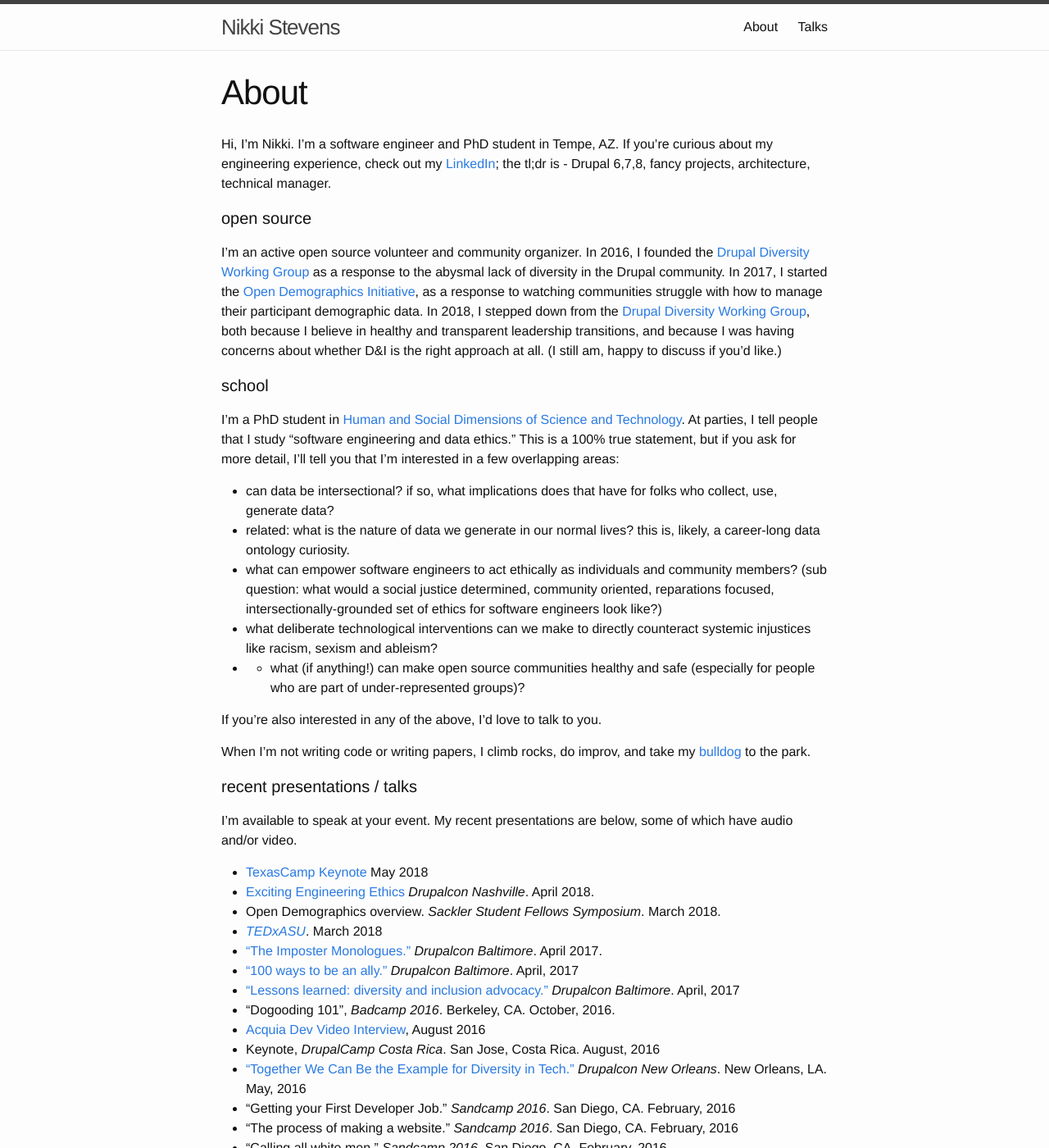
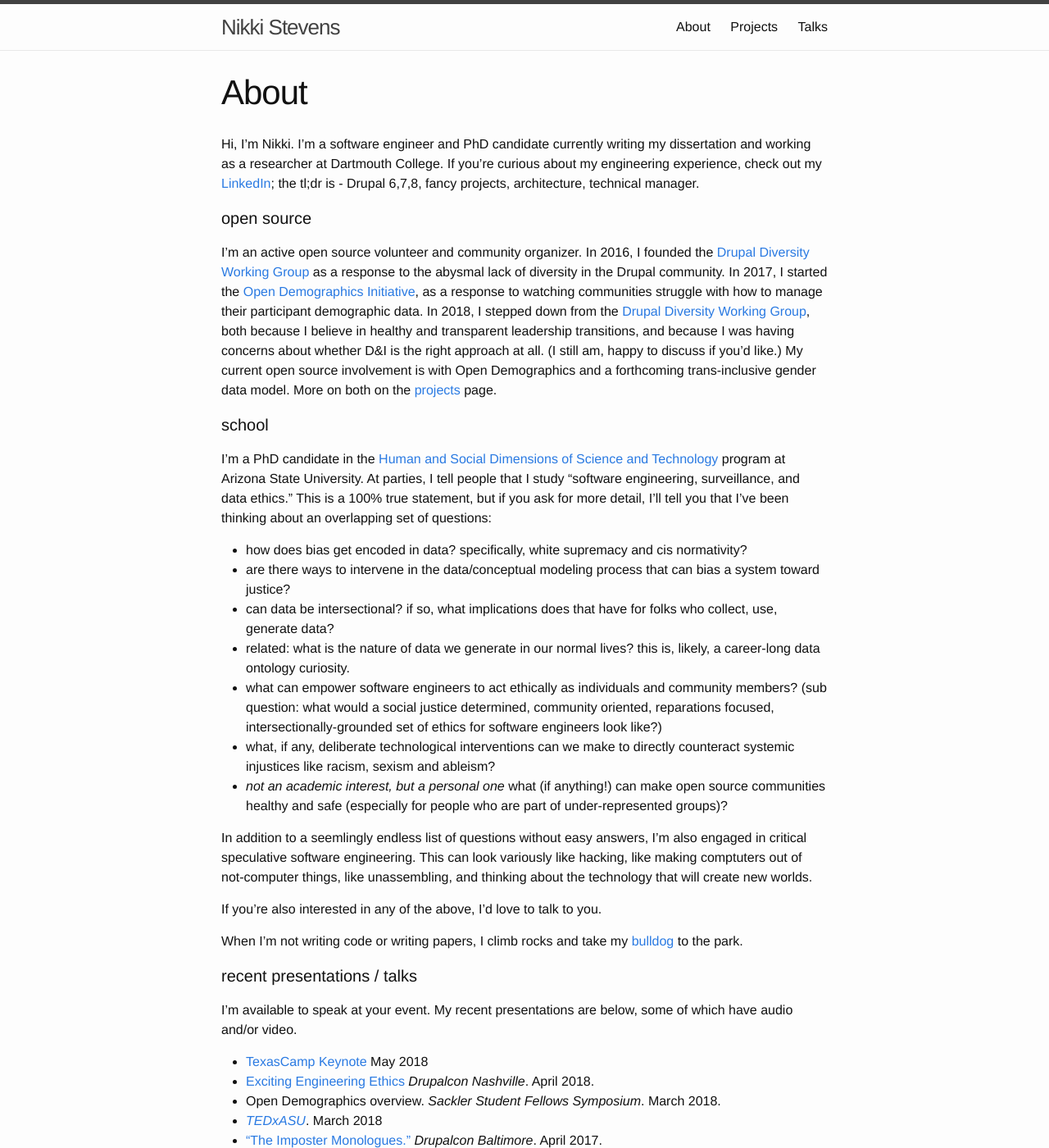
Before and after one commit to drnikki/old-personal-site, a Jekyll site: the page built from about.md, in a window 1280 px wide and 1400 px high. Shown: the whole window at 82% size. Built offline with Jekyll 4.4.1, drawn with Linux system fonts in a browser that asks for light colours; some of the changed text lies outside the part shown.

Commit message:
an update for 2019

```diff
--- a/_config.yml
+++ b/_config.yml
@@ -2,9 +2,9 @@
 title: Nikki Stevens
 email: nikki.stevens@asu.edu
 description: > # this means to ignore newlines until "baseurl:"
-  Nikki Stevens is an open-source software engineer and PhD student.
+  Nikki Stevens is an open-source software engineer and PhD candidate.
 baseurl: "" # the subpath of your site, e.g. /blog/
-url: "http://www.drnikki.org" # the base hostname & protocol for your site
+url: "http://www.nikkistevens.com" # the base hostname & protocol for your site
 twitter_username: drnikki
 github_username:  drnikki
 
--- a/about.md
+++ b/about.md
@@ -2,25 +2,29 @@
 layout: page
 title: About
 permalink: /about/
-description: Nikki Stevens is an open-source software engineer, PhD student, software engineering ethics researcher.  She is available for consulting and public speaking.
+description: Nikki Stevens is an open-source software engineer, PhD student, software engineering ethics researcher.  They are available for consulting and public speaking.
 ---
 
-Hi, I'm Nikki.  I'm a software engineer and PhD student in Tempe, AZ.  If you're curious about my engineering experience, check out my [LinkedIn][]; the tl;dr is - Drupal 6,7,8, fancy projects, architecture, technical manager.
+Hi, I'm Nikki.  I'm a software engineer and PhD candidate currently writing my dissertation and working as a researcher at Dartmouth College.  If you're curious about my engineering experience, check out my [LinkedIn][]; the tl;dr is - Drupal 6,7,8, fancy projects, architecture, technical manager.
 
 #### open source
-I'm an active open source volunteer and community organizer. In 2016, I founded the <a href="http://drupaldiversity.com">Drupal Diversity Working Group</a> as a response to the abysmal lack of diversity in the Drupal community. In 2017, I started the <a href="https://github.com/drnikki/open-demographics">Open Demographics Initiative</a>, as a response to watching communities struggle with how to manage their participant demographic data.   In 2018, I stepped down from the <a href="http://drupaldiversity.com">Drupal Diversity Working Group</a>, both because I believe in healthy and transparent leadership transitions, and because I was having concerns about whether D&I is the right approach at all. (I still am, happy to discuss if you'd like.)
+I'm an active open source volunteer and community organizer. In 2016, I founded the <a href="http://drupaldiversity.com">Drupal Diversity Working Group</a> as a response to the abysmal lack of diversity in the Drupal community. In 2017, I started the <a href="https://github.com/drnikki/open-demographics">Open Demographics Initiative</a>, as a response to watching communities struggle with how to manage their participant demographic data.   In 2018, I stepped down from the <a href="http://drupaldiversity.com">Drupal Diversity Working Group</a>, both because I believe in healthy and transparent leadership transitions, and because I was having concerns about whether D&I is the right approach at all. (I still am, happy to discuss if you'd like.) My current open source involvement is with Open Demographics and a forthcoming trans-inclusive gender data model. More on both on the <a href="/projects">projects</a> page.
 
 #### school
-I'm a PhD student in <a href="https://sfis.asu.edu/hsd-welcome">Human and Social Dimensions of Science and Technology</a>. At parties, I tell people that I study "software engineering and data ethics."  This is a 100% true statement, but if you ask for more detail, I'll tell you that I'm interested in a few overlapping areas:
+I'm a PhD candidate in the <a href="https://sfis.asu.edu/hsd-welcome">Human and Social Dimensions of Science and Technology</a> program at Arizona State University. At parties, I tell people that I study "software engineering, surveillance, and data ethics."  This is a 100% true statement, but if you ask for more detail, I'll tell you that I've been thinking about an overlapping set of questions:
+- how does bias get encoded in data? specifically, white supremacy and cis normativity?
+- are there ways to intervene in the data/conceptual modeling process that can bias a system toward justice?
 - can data be intersectional?  if so, what implications does that have for folks who collect, use, generate data?
 - related: what is the nature of data we generate in our normal lives? this is, likely, a career-long data ontology curiosity.
 - what can empower software engineers to act ethically as individuals and community members? (sub question: what would a social justice determined, community oriented, reparations focused, intersectionally-grounded set of ethics for software engineers look like?)
-- what deliberate technological interventions can we make to directly counteract systemic injustices like racism, sexism and ableism?
-- - what (if anything!) can make open source communities healthy and safe (especially for people who are part of under-represented groups)?
+- what, if any, deliberate technological interventions can we make to directly counteract systemic injustices like racism, sexism and ableism?
+- _not an academic interest, but a personal one_ what (if anything!) can make open source communities healthy and safe (especially for people who are part of under-represented groups)?
+
+In addition to a seemlingly endless list of questions without easy answers, I'm also engaged in critical speculative software engineering.  This can look variously like hacking, like making comptuters out of not-computer things, like unassembling, and thinking about the technology that will create new worlds.
 
 If you're also interested in any of the above, I'd love to talk to you.
 
-When I'm not writing code or writing papers, I climb rocks, do improv, and take my [bulldog][] to the park.
+When I'm not writing code or writing papers, I climb rocks and take my [bulldog][] to the park.
 
 #### recent presentations / talks
 I'm available to speak at your event.  My recent presentations are below, some of which have audio and/or video.
```
Also changed, not shown: _posts/2019-11-10-open-source-phd-diss.markdown (added, +16 -0 lines), projects.md (+16 -0 lines).
